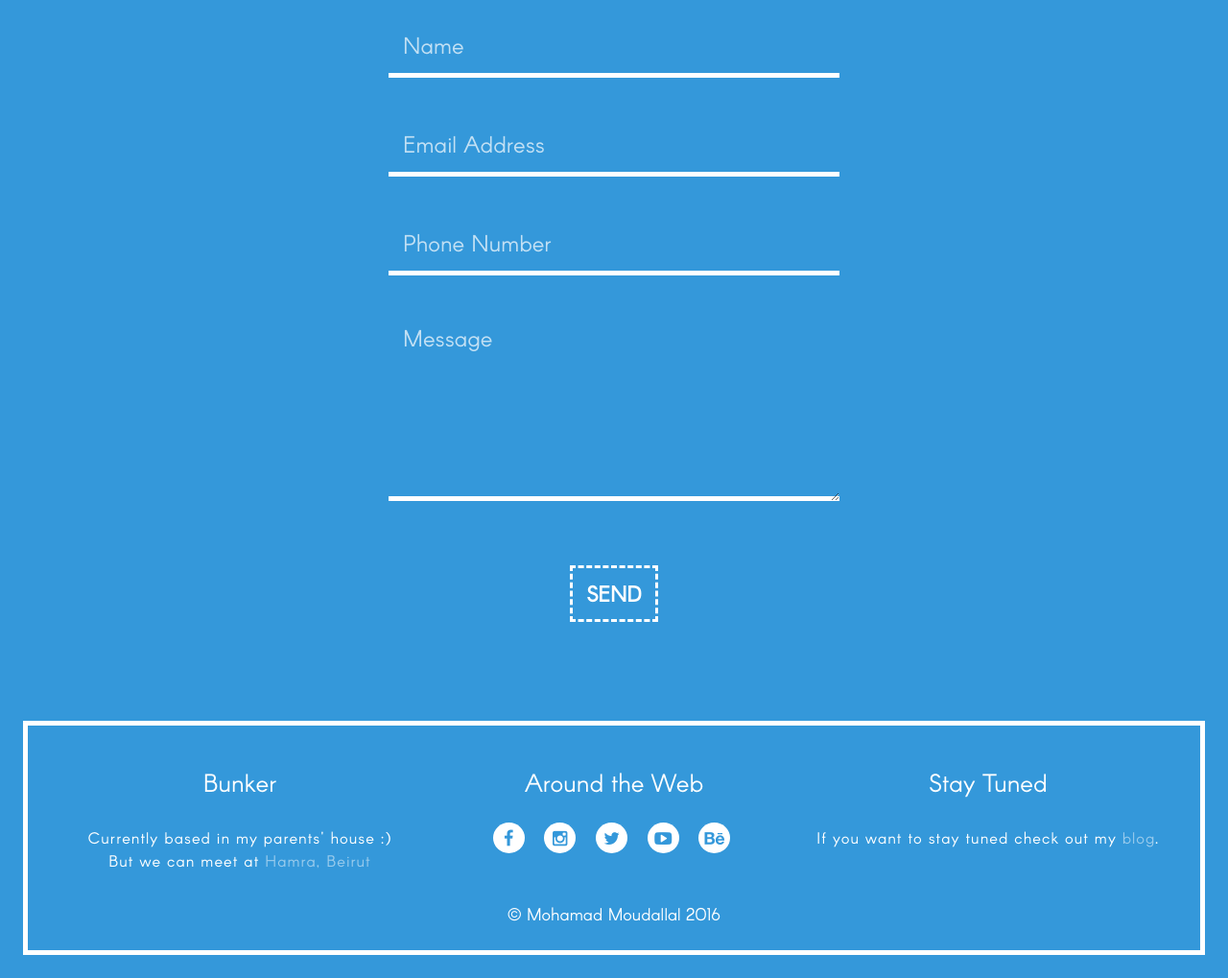
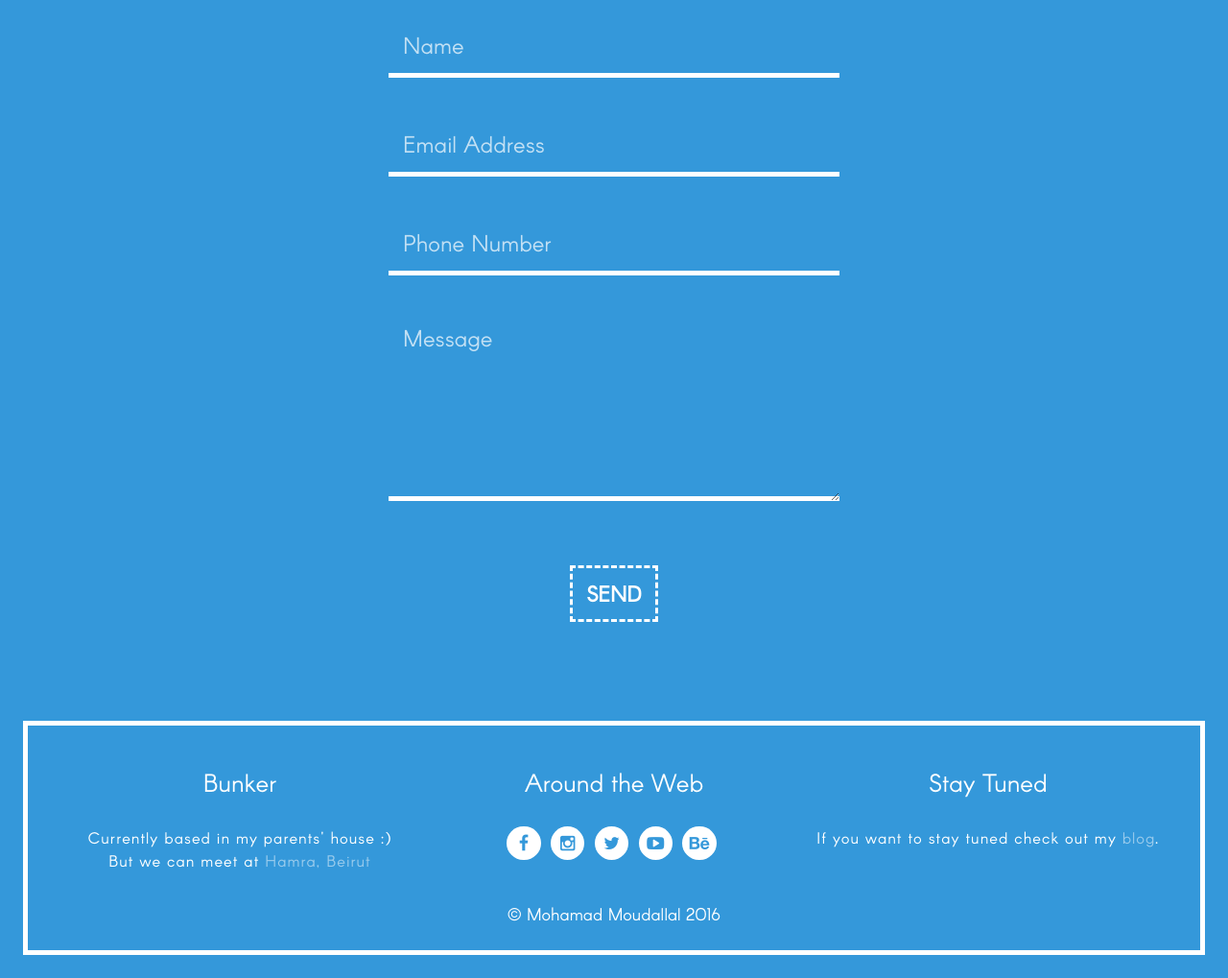
Before and after one commit to moudallal/colors1.0, a plain HTML site: page index.html in a window 1280 px wide. Shown: the part 8113-9132 px from the top of the page at 96% size. Drawn offline with Linux system fonts and the light colour scheme.

Commit message:
Update style.css
Fixed a bug in the social icons in the footer.

```diff
--- a/css/style.css
+++ b/css/style.css
@@ -808,17 +808,18 @@ footer .footer-above p {
 footer .footer-above li {
     margin-right: 3px;
     margin-left: 3px;
+    width: 2.35em;
+    height: 2.35em;
+    border-radius: 50%;
+    padding: 5px;
+    background-color: white;
 }
 
 footer .footer-above li a {
     animation-name: colorChanger;
     animation-duration: 30s;
     animation-iteration-count: infinite;
-    background-color: white;
-    border-radius: 50%;
-    padding: 5px;
     font-size: 1.2em;
-
 }
 
 footer .footer-below {
```
